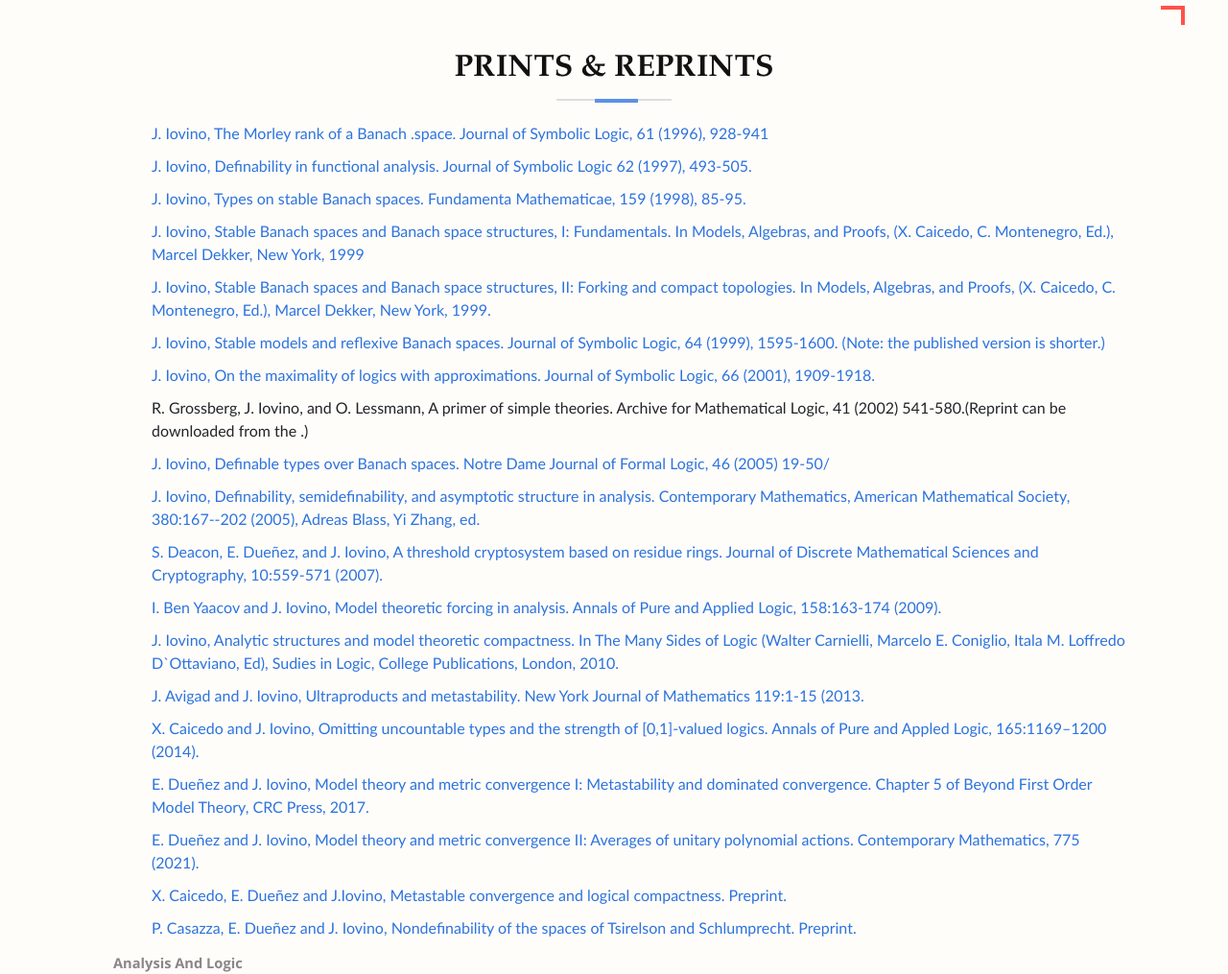
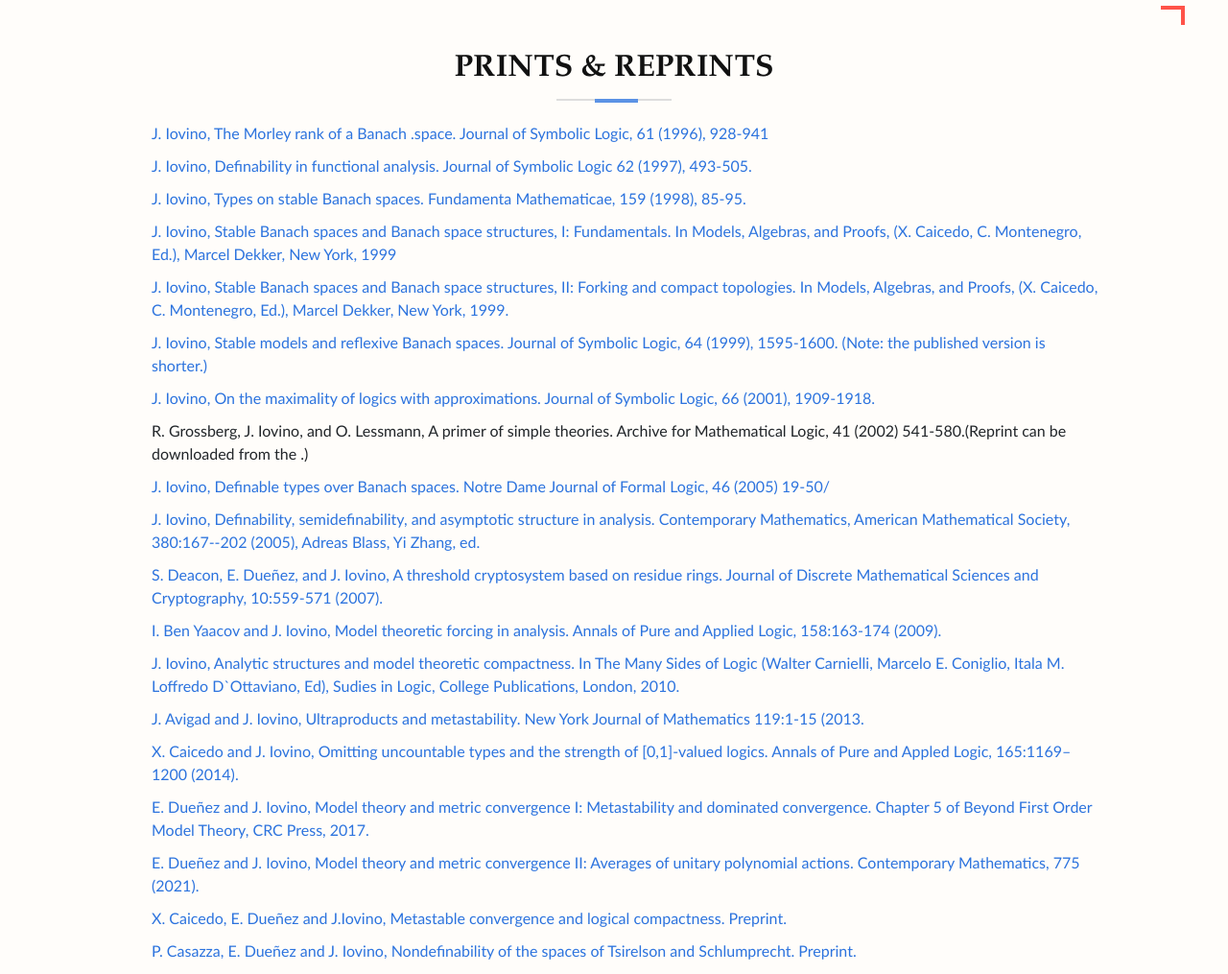
Before and after one commit to j-iovino/JoseIovinoWebsite, a plain HTML site: page index.html in a window 1280 px wide. Shown: the part 2100-3115 px from the top of the page at 96% size. Drawn offline with nearby package versions, Linux system fonts and the light colour scheme; files whose address does not match are found by name.

Commit message:
fixed typo

```diff
--- a/css/style.css
+++ b/css/style.css
@@ -893,7 +893,7 @@ body.mobile-nav-active #mobile-nav-toggle {
 }
 
 #print-list{
-    padding: 0 2em 0 3em;
+    padding: 0 4em 0 3em;
 }
 
 #print-list li{
```
